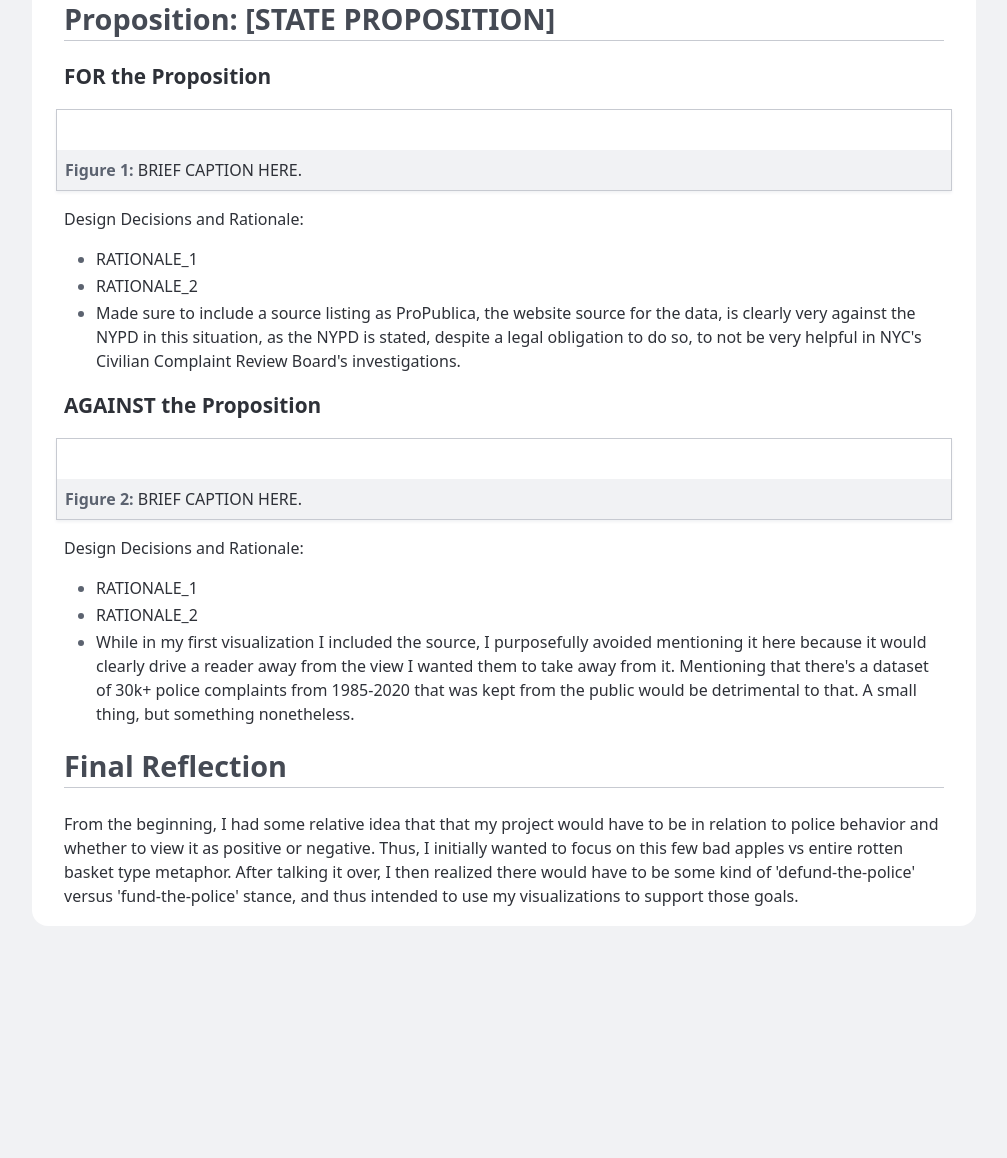
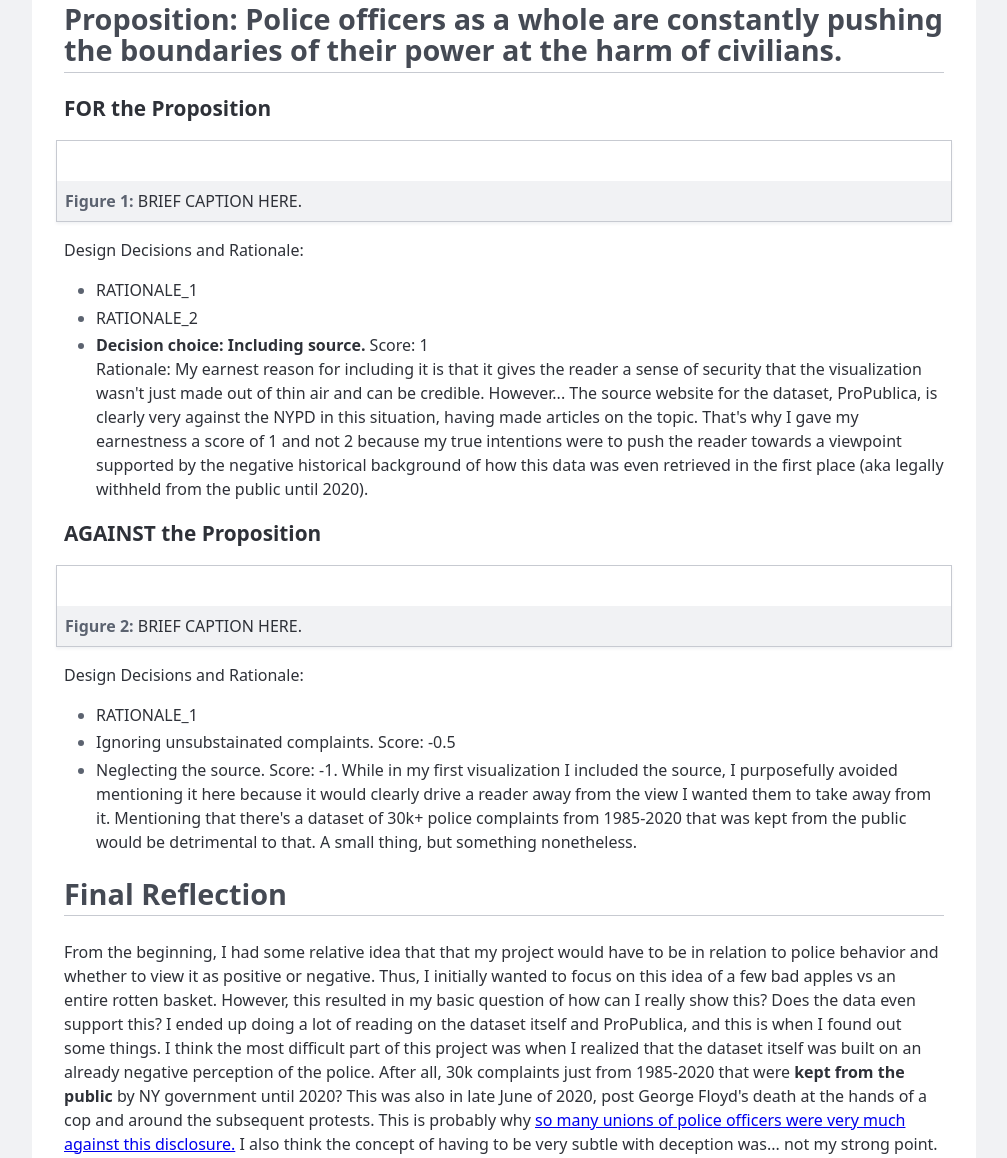
Before and after one commit to srangan29/project-2, a plain HTML site: page index.html in a window 1280 px wide. Shown: the part 382-1540 px from the top of the page, without its empty margins (136-1143 px from the left). Before the commit the page ends 1316 px from the top, so only its background shows below. Drawn offline with Linux system fonts and the light colour scheme.

Commit message:
updating project page

```diff
--- a/index.html
+++ b/index.html
@@ -153,7 +153,9 @@
     </header>
 
     <main>
-      <h2>Proposition: [STATE PROPOSITION]</h2>
+      <h2>Proposition: Police officers as a whole are constantly pushing the boundaries of their
+        power at the harm of civilians.
+      </h2>
 
       <section>
         <h3>FOR the Proposition</h3>
@@ -168,9 +170,12 @@
         <ul>
           <li>RATIONALE_1</li>
           <li>RATIONALE_2</li>
-          <li>Made sure to include a source listing as ProPublica, the website source for the data, is clearly very against the NYPD in this situation,
-            as the NYPD is stated, despite a legal obligation to do so, to not be very helpful
-            in NYC's Civilian Complaint Review Board's investigations.
+          <li><b>Decision choice: Including source.</b> Score: 1<br>
+            Rationale: My earnest reason for including it is that it gives the reader a sense of security that the visualization wasn't just made out of thin air and can be credible.
+            However...
+            The source website for the dataset, ProPublica, is clearly very against the NYPD in this situation, having made articles on the topic. That's why I
+            gave my earnestness a score of 1 and not 2 because my true intentions were to push the reader towards a viewpoint supported by the negative historical background of how this data was even retrieved in the first
+            place (aka legally withheld from the public until 2020).
           </li>
         </ul>
       </section>
@@ -187,8 +192,8 @@
 
         <ul>
           <li>RATIONALE_1</li>
-          <li>RATIONALE_2</li>
-          <li>While in my first visualization I included the source, I purposefully avoided mentioning it here because it would clearly drive a reader away from the
+          <li>Ignoring unsubstainated complaints. Score: -0.5 </li>
+          <li>Neglecting the source. Score: -1. While in my first visualization I included the source, I purposefully avoided mentioning it here because it would clearly drive a reader away from the
             view I wanted them to take away from it. Mentioning that there's a dataset of 30k+ police complaints from 1985-2020 that was kept
             from the public would be detrimental to that. A small thing, but something nonetheless.
           </li>
@@ -200,9 +205,26 @@
 
         <p>
             From the beginning, I had some relative idea that that my project would have to be in relation to police behavior and whether to view it as positive or negative. Thus, I initially
-            wanted to focus on this few bad apples vs entire rotten basket type metaphor.
-            After talking it over, I then realized there would have to be some kind of 'defund-the-police' versus 'fund-the-police' stance, and thus intended to use my visualizations to support those goals.
-        </p>
+            wanted to focus on this idea of a few bad apples vs an entire rotten basket. However, this resulted in my basic question of how can I really show this? Does the data even support this?
+            I ended up doing a lot of reading on the dataset itself and ProPublica, and this is when I found out some things.
+
+            I think the most difficult part of this project was when I realized that the dataset itself was built on an already negative perception of the police.
+            After all, 30k complaints just from 1985-2020 that were <b>kept from the public</b> by NY government until 2020? This was also in late June of 2020, post George Floyd's death at the hands of a cop and around the subsequent protests.
+            This is probably why <a href="https://www.propublica.org/article/nypd-civilian-complaint-review-board-editors-note">so many unions of police officers were very much against this disclosure.</a>
+            I also think the concept of having to be very subtle with deception was... not my strong point. I attempted to incorporate a few ideas from the resources provided, one being source inclusion, but definitely had a hard time at first. So, I also tried focusing on
+            color choices as those are the first things a reader would notice and care about. This is also why I used just blues for my against-proposition visualization, as I didn't want to go one way or another using something like red.
+            Using the map was also very fun with how easily the dataset had all the precincts for every row, making for easy data manipulation. It was just a matter of figuring out how to depict the data using the map and how a reader would perceive it.
+
+            With "ethical analysis and visualization", I think having good intentions, and thus wanting to tell the truth of the data, is a core of it, and that means not forcing a story if it isn't there.
+            I had to do a lot of data manipulation (like filtering, especially, and focusing on specific parts of the data) with my against-for visualization because the data itself only contained active-duty officers with at least 1 substainated complaint,
+            while very basic data exploration revealed very clear patterns in the data that supported the for-proposition POV much easier.
+            Under this conception of having good intentions, however, I don't think we can truly set bounds on acceptable versus misleading decision choices because all designers have bias in some aspect, whether it's how they see colors or in reading left to right or just how they perceive a topic in general.
+            A lot of the time, people can have very different ideas about what is effective and what isn't, and to me, if a designer has good intentions in wanting a 'true' visualization and believes this is the best way to show a piece of data, that's how they view it.
+            No model can ever truly be perfect.
+            I will say, however, providing a visualization without any credible source of where the data came from is the most misleading, as it doesn't allow a reader to have access to the source and forces them to trust that the creator isn't
+            misguiding them. Filtering outliers can also be quite problematic if there's something important about them that would otherwise tell a different story, because a reader does not have all the skills and resources at hand to
+            make sure they aren't missing something when viewing your visualization.
+          </p>
       </section>
     </main>
   </body>
```
